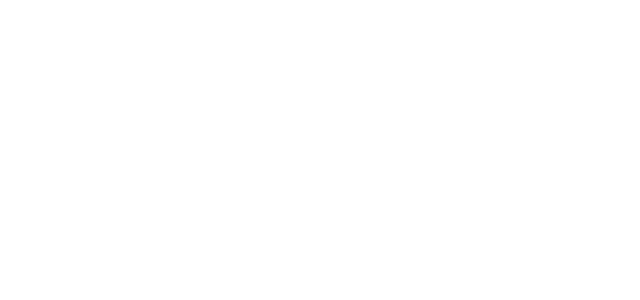
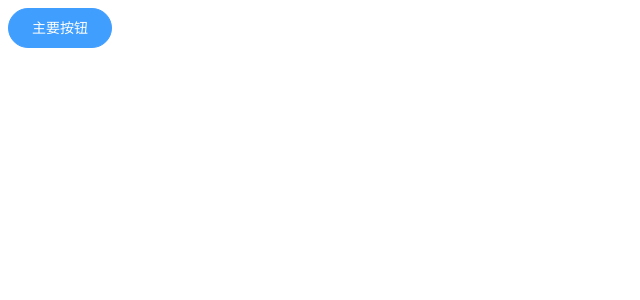
Before and after one commit to wmy123-hub/heimamm, a Vue app: page / in a window 1280 px wide. Shown: the top 300 px of the page, without its empty margins (0-640 px from the left). Built offline with nearby package versions, Linux system fonts and the light colour scheme.

Commit message:
elementui整合

```diff
--- a/package.json
+++ b/package.json
@@ -9,6 +9,7 @@
   },
   "dependencies": {
     "core-js": "^3.6.4",
+    "element-ui": "^2.13.0",
     "vue": "^2.6.11"
   },
   "devDependencies": {
--- a/src/App.vue
+++ b/src/App.vue
@@ -1,5 +1,7 @@
 <template>
-    <div></div>
+    <div>
+      <el-button type="primary" round>主要按钮</el-button>
+    </div>
 </template>
 
 <script>
--- a/src/main.js
+++ b/src/main.js
@@ -1,5 +1,10 @@
 import Vue from 'vue'
 import App from './App.vue'
+// 导入elementui 及其 样式
+import ElementUI from 'element-ui';
+import 'element-ui/lib/theme-chalk/index.css';
+// 注册
+Vue.use(ElementUI);
 
 Vue.config.productionTip = false
 
```
Also changed, not shown: 1 other file (tests, documents, lock files or other folders).
